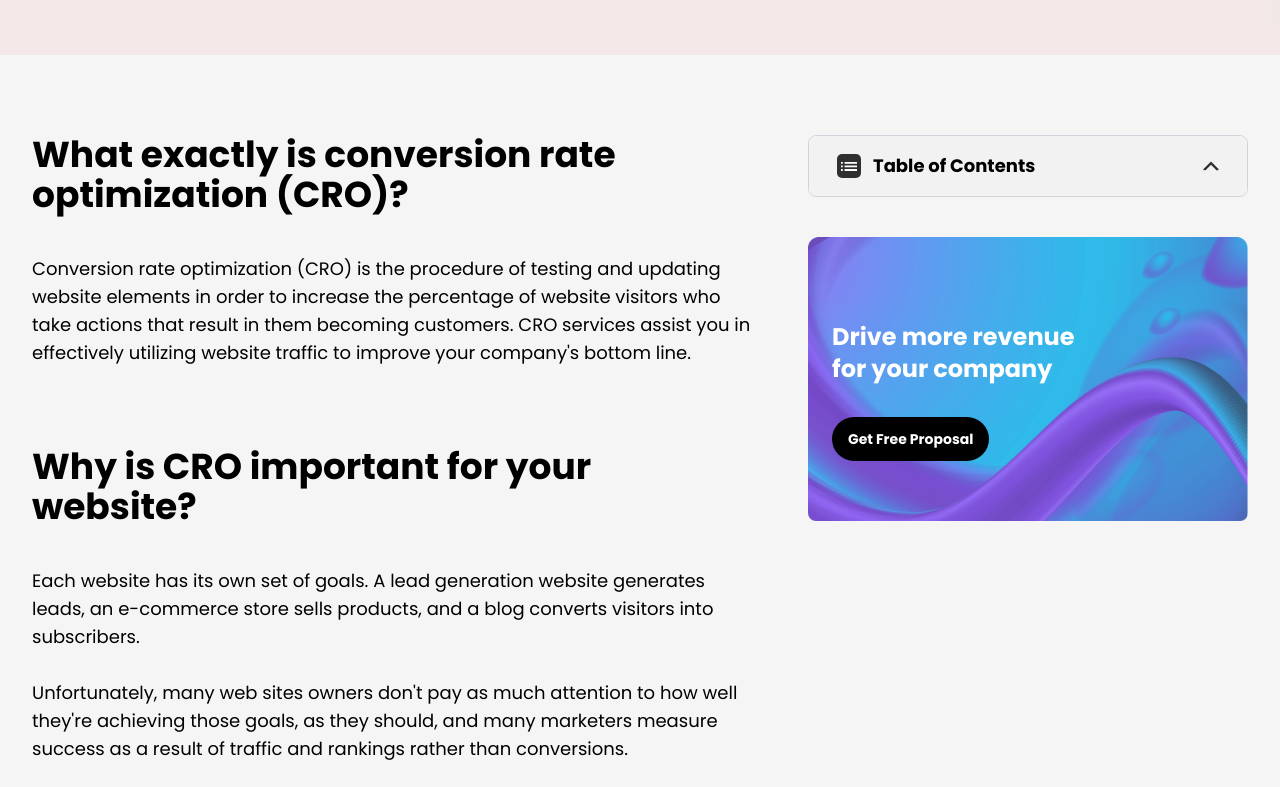
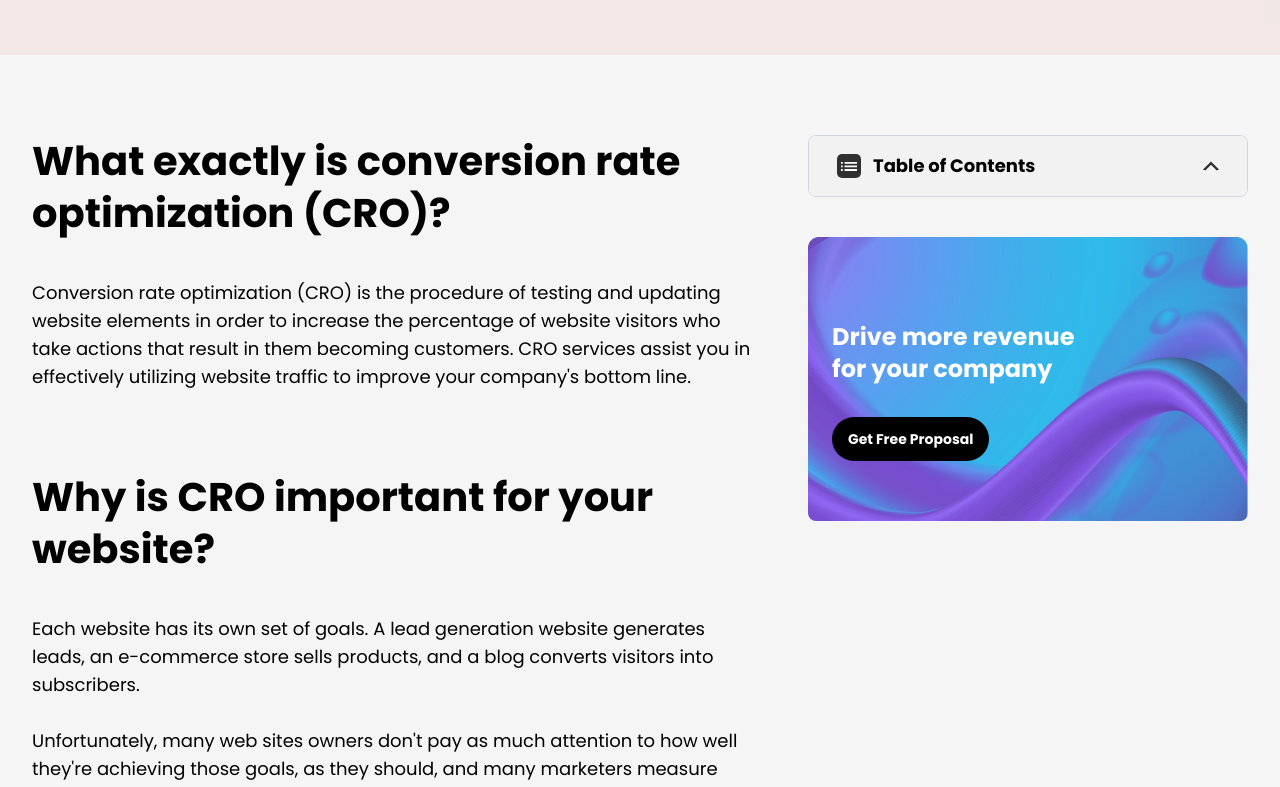
Before and after one commit to Musclednazmul123/muscled-landing-pages, a Next.js app: page /views/cro-services in a window 1280 px wide. Shown: the part 9120-9907 px from the top of the page. Built offline with nearby package versions, Linux system fonts and the light colour scheme.

Commit message:
fixed some font size

```diff
--- a/components/CROServices/GuideDetailsSection.tsx
+++ b/components/CROServices/GuideDetailsSection.tsx
@@ -11,7 +11,7 @@ const GuideDetailsSection = () => {
     <div>
       <div>
         <div className="mb-20">
-          <p className="text-4xl font-bold mb-10">
+          <p className="text-[40px] font-bold mb-10 leading-[52px]">
             What exactly is conversion rate optimization (CRO)?
           </p>
           <p className="text-lg">
@@ -23,7 +23,7 @@ const GuideDetailsSection = () => {
           </p>
         </div>
         <div className="mb-16">
-          <p className="text-4xl font-bold mb-10">
+          <p className="text-[40px] font-bold mb-10 leading-[52px]">
             Why is CRO important for your website?
           </p>
           <p className="text-lg">
@@ -88,7 +88,7 @@ const GuideDetailsSection = () => {
           </p>
         </div>
         <div>
-          <p className="text-4xl font-bold mb-10">
+          <p className="text-[40px] font-bold mb-10 leading-[52px]">
             What are the benefits of using CRO services?
           </p>
           <p className="text-lg">
@@ -199,7 +199,7 @@ const GuideDetailsSection = () => {
           </p>
         </div>
         <div>
-          <p className="text-4xl font-bold mb-12">
+          <p className="text-[40px] font-bold mb-10 leading-[52px]">
             Why should you choose Muscled for CRO services?
           </p>
           <p className="text-lg mb-8">
```
